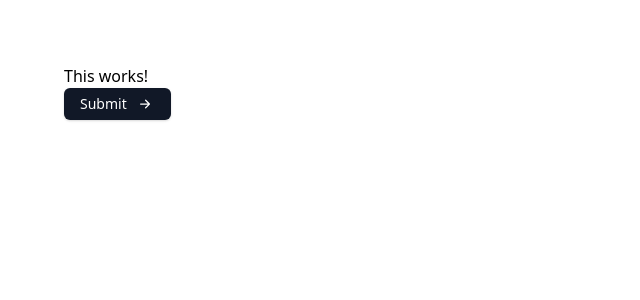
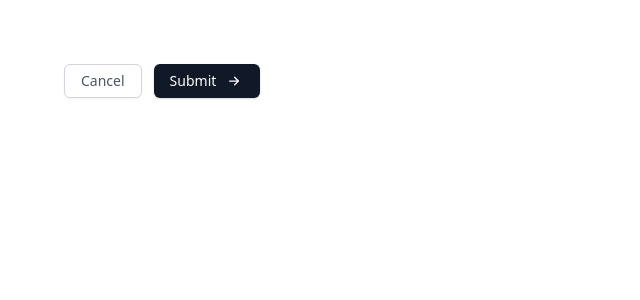
Before and after one commit to vinay0x/zero, a React app: page / in a window 1280 px wide. Shown: the top 300 px of the page, without its empty margins (0-640 px from the left). Built offline with nearby package versions, Linux system fonts and the light colour scheme; the HTML template or start-up script is replaced by a standard one.

Commit message:
Make button component work

```diff
--- a/client/App.tsx
+++ b/client/App.tsx
@@ -4,9 +4,10 @@ import { BsArrowRightShort } from "react-icons/bs";
 
 export default function App(): ReactElement {
   return (
-    <div className="p-16">
-      This works!
-      <Button label="Submit" Icon={<BsArrowRightShort />} />
+    <div className="inline-flex p-16 space-x-3">
+      <Button label="Cancel" style="secondary"/>
+      <Button animateIcon label="Submit" Icon={<BsArrowRightShort />} style="primary"/>
+
     </div>
   )
 }
--- a/client/components/Button.tsx
+++ b/client/components/Button.tsx
@@ -7,19 +7,21 @@ interface Props {
   label?: string | ReactElement<any>,
   onClick?: (event: React.MouseEvent<HTMLButtonElement>) => void,
   Icon?: ReactNode,
-  style: "primary" | "secondary"
+  animateIcon?: boolean,
+  style?: "primary" | "secondary",
 }
 
 export default function Button(props: Props): ReactElement {
   const buttonStyles = {
-    primary: "bg-gray-900 text-white",
-    secondary: "bg-white text-gray-900 border-gray-400"
+    primary: "bg-gray-900 text-white shadow hover:shadow-md",
+    secondary: "text-gray-600 border border-gray-300 shadow-sm hover:shadow-md",
   }
+  const animateIconClasses = "transition-all duration-200 group-hover:ml-3 group-hover:-mr-1"
   const Icon = props.Icon;
   return (
-    <button className={classnames("flex items-center px-4 py-1.5 text-sm rounded-md shadow", buttonStyles[props.style])} onClick={props.onClick}>
+    <button className={classnames("transition-all duration-200 flex group items-center px-4 py-1.5 font-medium text-sm rounded-md", buttonStyles[props.style])} onClick={props.onClick}>
       {props.label}
-      {Icon && <div className="ml-2 text-xl">{Icon}</div>}
+      {Icon && <div className={classnames("ml-2 text-xl", { [animateIconClasses]: props.animateIcon})}>{Icon}</div>}
     </button>
   )
 }
--- a/tailwind.config.js
+++ b/tailwind.config.js
@@ -1,14 +1,13 @@
 module.exports = {
-  purge: [
-    './src/**/*.html',
-    './src/**/*.tsx',
-  ],
+  purge: ['./src/**/*.html', './src/**/*.tsx'],
   darkMode: false, // or 'media' or 'class'
   theme: {
     extend: {},
   },
   variants: {
-    extend: {},
+    extend: {
+      margin: ['group-hover'],
+    },
   },
   plugins: [],
-}
+};
--- a/webpack.common.ts
+++ b/webpack.common.ts
@@ -68,8 +68,6 @@ const config: Configuration = {
       typescript: {
         configOverwrite: {
           exclude: ["server", "test"],
-          include: ["client"],
-
         },
       }
     }),
```
